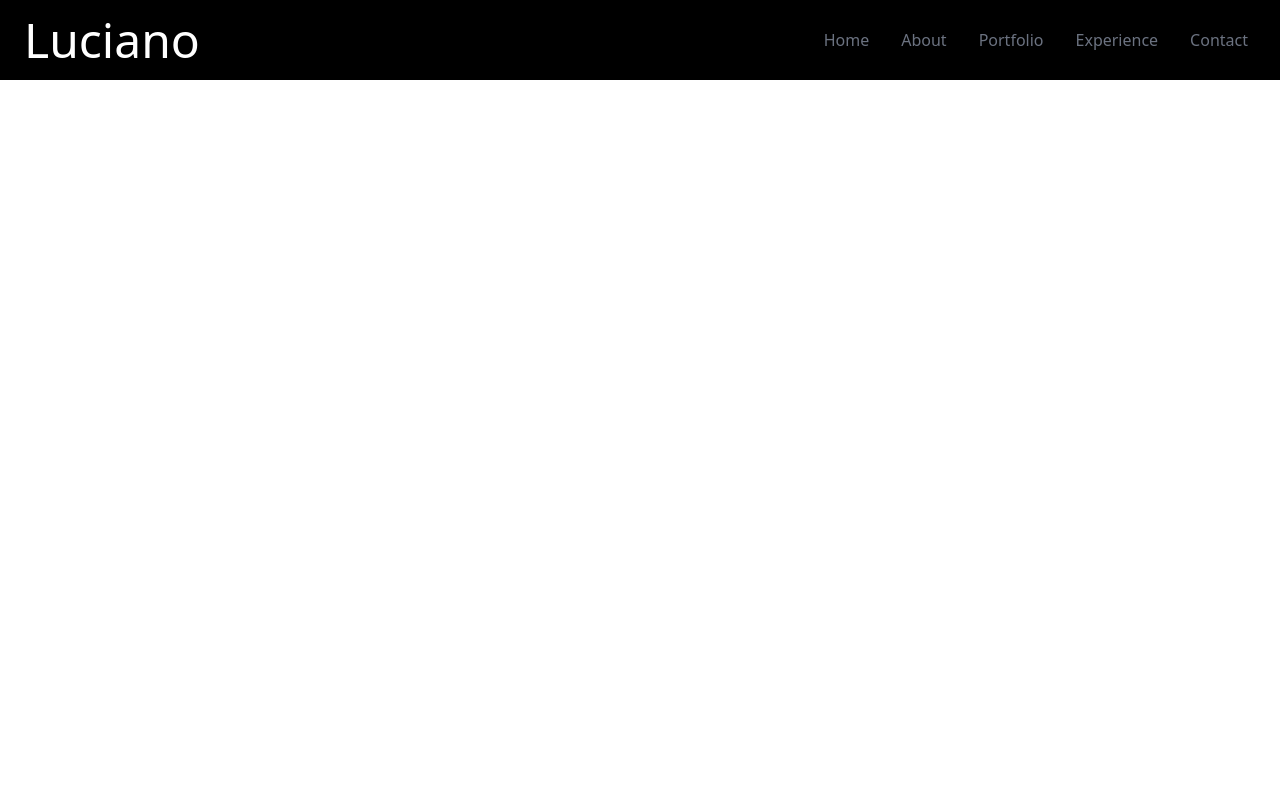
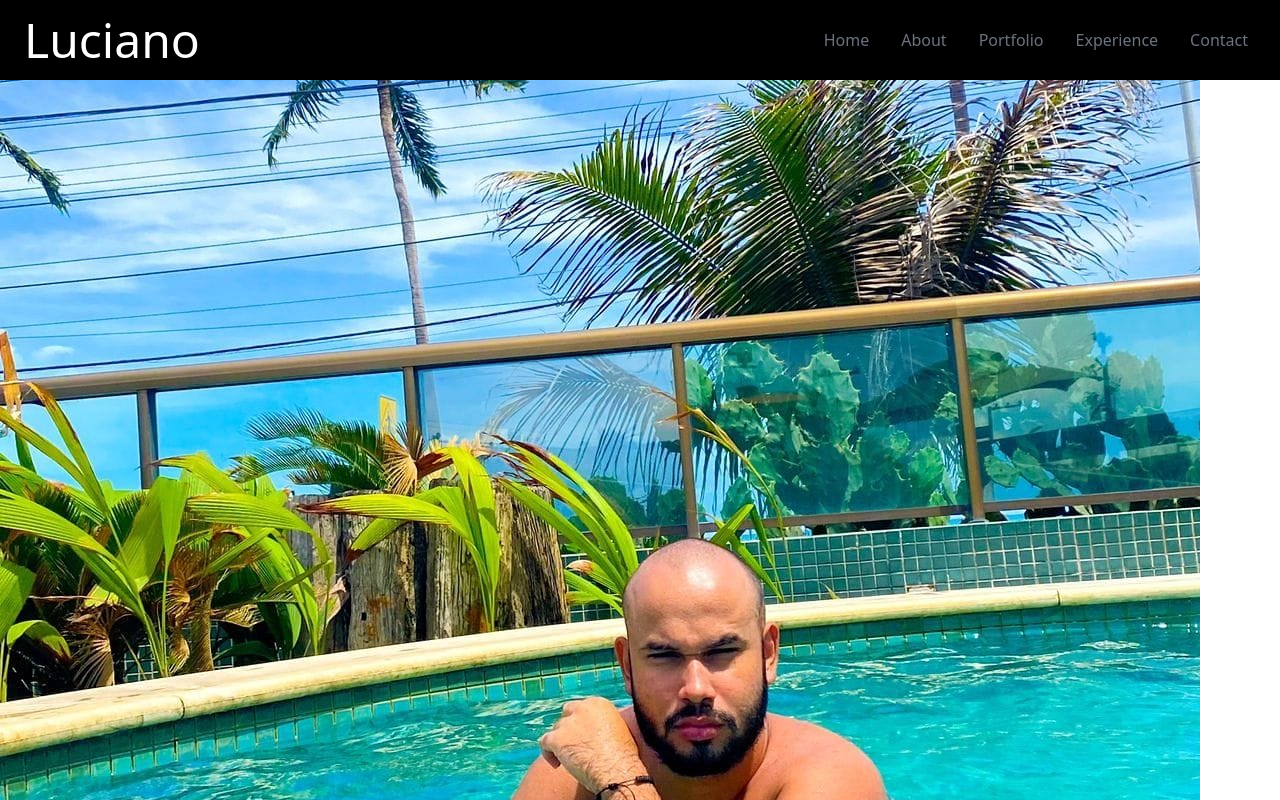
Before and after one commit to lucianosoares748/port_react, a React (Create React App) app: page / in a window 1280 px wide. Shown: the top 800 px of the page. Built offline with nearby package versions, Linux system fonts and the light colour scheme.

Commit message:
init create Home

```diff
--- a/src/App.js
+++ b/src/App.js
@@ -1,9 +1,11 @@
+import { Home } from "./components/Home";
 import NavBar from "./components/NavBar";
 
 function App() {
   return (
     <div>
       <NavBar />
+      <Home />
     </div>
   );
 }
--- /dev/null
+++ b/src/components/Home.jsx
@@ -0,0 +1,10 @@
+import React from "react";
+import HeroImage from "../assets/heroImage.png";
+
+export const Home = () => {
+  return (
+    <div>
+      <img src={HeroImage} alt="" />
+    </div>
+  );
+};
```
Also changed, not shown: src/assets/heroImage.png (renamed from src/assets/heroImage.jpg).
